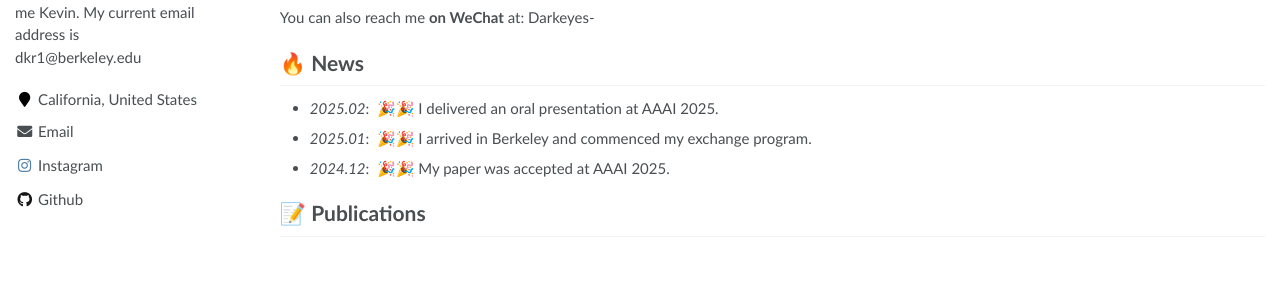
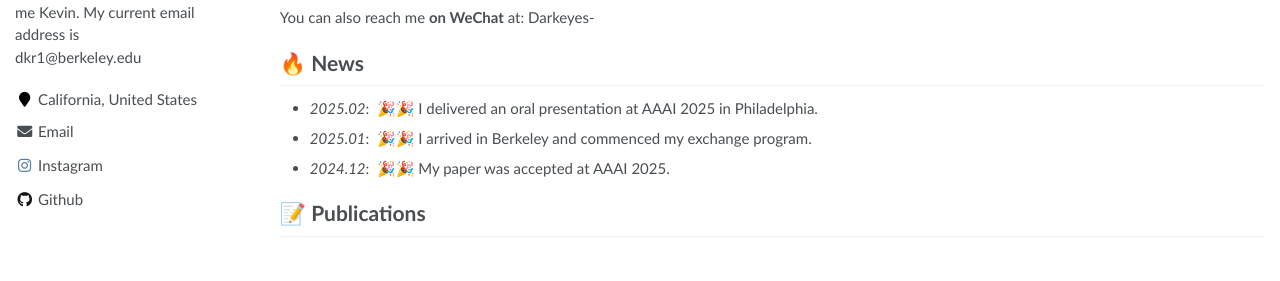
Before and after one commit to Darkeyessss/Darkeyessss.github.io, a Jekyll site: the page built from _pages/about.md, in a window 1280 px wide and 900 px high. Shown: the part 355-636 px from the top of the window. Built offline with Jekyll 4.4.1, drawn with Linux system fonts in a browser that asks for light colours.

Commit message:
Update about.md

```diff
--- a/_pages/about.md
+++ b/_pages/about.md
@@ -30,7 +30,7 @@ If you would like to connect further, feel free to contact me via email.
 You can also reach me **on WeChat** at: Darkeyes-
 
 # 🔥 News
-- *2025.02*: &nbsp;🎉🎉 I delivered an oral presentation at AAAI 2025.
+- *2025.02*: &nbsp;🎉🎉 I delivered an oral presentation at AAAI 2025 in Philadelphia.
 - *2025.01*: &nbsp;🎉🎉 I arrived in Berkeley and commenced my exchange program.
 - *2024.12*: &nbsp;🎉🎉 My paper was accepted at AAAI 2025.
 
```
